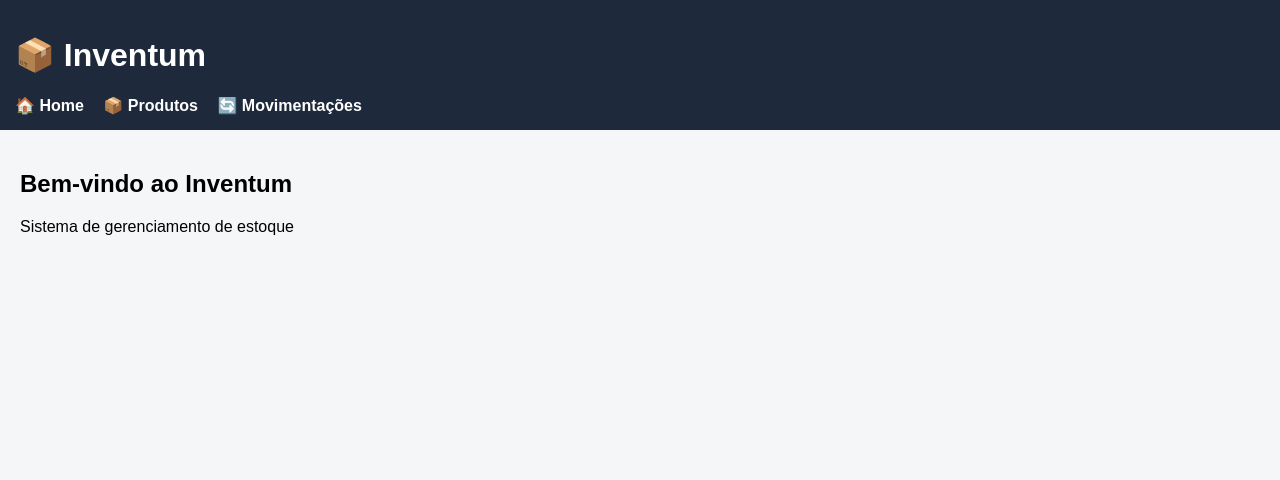
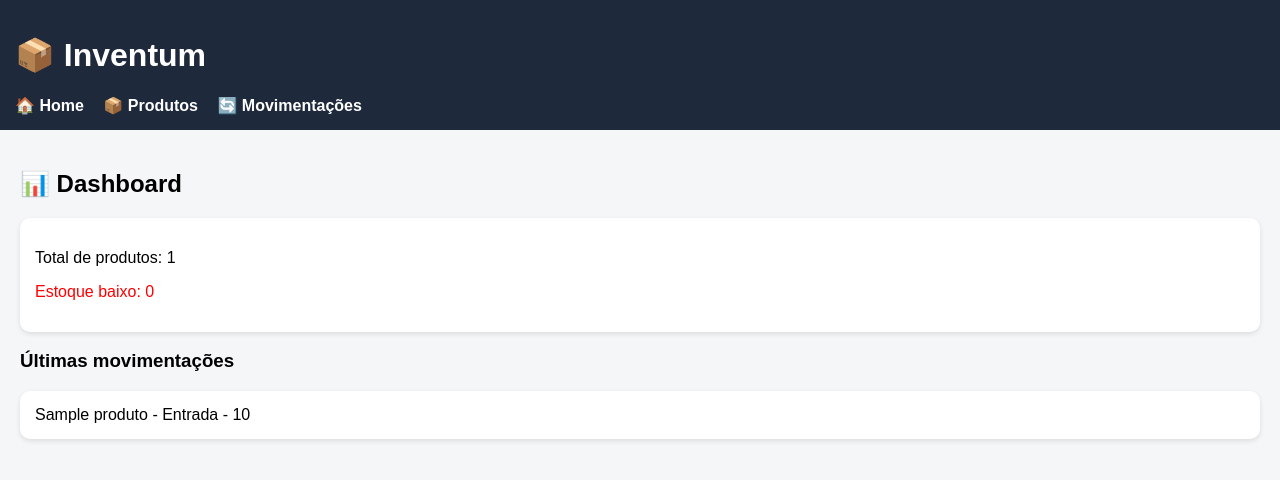
Before and after one commit to diasDev09/Inventum, a Django app: page / in a window 1280 px wide. Shown: the top 480 px of the page. Run offline with Django 5.2, Linux system fonts and the light colour scheme; tables that the repository leaves empty hold one stand-in row (values such as "Sample post").

Commit message:
refactor: aplica arquitetura em camadas com services e repositories
Refatora a aplicação separando responsabilidades entre views, services e repositories. Move lógica de negócio para services, acesso a dados para repositories e implementa dashboard em estrutura dedicada.

```diff
--- a/inventory/models/movimentacao.py
+++ b/inventory/models/movimentacao.py
@@ -15,13 +15,14 @@ class Movimentacao(models.Model):
     data = models.DateTimeField(auto_now_add=True)
 
     def save(self, *args, **kwargs):
-        estoque, created = Estoque.objects.get_or_create(produto=self.produto)
+        estoque, _ = Estoque.objects.get_or_create(produto=self.produto)
 
         if self.tipo == 'E':
-            estoque.adicionar(self.quantidade)
+            estoque.quantidade += self.quantidade
+        elif self.tipo == 'S':
+            estoque.quantidade -= self.quantidade
 
-        elif self.tipo == 'S':
-            estoque.remover(self.quantidade)
+        estoque.save()
 
         super().save(*args, **kwargs)
 
--- a/inventory/static/css/styles.css
+++ b/inventory/static/css/styles.css
@@ -54,3 +54,23 @@ nav a:hover {
 .subnav a.active {
     border-bottom: 2px solid #2563eb;
 }
+
+.card {
+    background: white;
+    padding: 15px;
+    margin-bottom: 15px;
+    border-radius: 10px;
+    box-shadow: 0 2px 5px rgba(0,0,0,0.1);
+}
+
+button {
+    background: #2563eb;
+    color: white;
+    padding: 8px 12px;
+    border: none;
+    border-radius: 6px;
+}
+
+button:hover {
+    background: #1d4ed8;
+}
--- a/inventory/templates/estoque/dashboard.html
+++ b/inventory/templates/estoque/dashboard.html
@@ -0,0 +1,20 @@
+{% extends 'base/base.html' %}
+
+{% block content %}
+
+<h2>📊 Dashboard</h2>
+
+<div class="card">
+    <p>Total de produtos: {{ total_produtos }}</p>
+    <p style="color:red;">Estoque baixo: {{ estoque_baixo }}</p>
+</div>
+
+<h3>Últimas movimentações</h3>
+
+{% for mov in movimentacoes %}
+<div class="card">
+    {{ mov.produto.nome }} - {{ mov.get_tipo_display }} - {{ mov.quantidade }}
+</div>
+{% endfor %}
+
+{% endblock %}
--- a/inventory/templates/produto/list.html
+++ b/inventory/templates/produto/list.html
@@ -10,6 +10,10 @@
     <h3>{{ produto.nome }}</h3>
     <p>Categoria: {{ produto.categoria.nome }}</p>
     <p>Preço: R$ {{ produto.preco }}</p>
+    <p>Estoque: {{ produto.estoque.quantidade }}</p>
+    {% if produto.estoque.quantidade <= 5 %}
+    <p style="color:red;">⚠️ Estoque baixo</p>
+    {% endif %}
     <a href="/produtos/update/{{ produto.id }}/">Editar</a>
     <a href="/produtos/delete/{{ produto.id }}/">Excluir</a>
 </div>
--- /dev/null
+++ b/inventory/views/dashboard_views.py
@@ -0,0 +1,11 @@
+from django.shortcuts import render
+from inventory.models import Produto, Estoque, Movimentacao
+
+def dashboard(request):
+    context = {
+        'total_produtos': Produto.objects.count(),
+        'estoque_baixo': Estoque.objects.filter(quantidade__lte=5).count(),
+        'movimentacoes': Movimentacao.objects.order_by('-data')[:5]
+    }
+
+    return render(request, 'estoque/dashboard.html', context)
--- a/inventory/views/produto_views.py
+++ b/inventory/views/produto_views.py
@@ -5,7 +5,7 @@ from inventory.forms.produto_form import ProdutoForm
 
 # Lista de produtos
 def lista_produtos(request):
-    produtos = Produto.objects.all().select_related('categoria')
+    produtos = Produto.objects.all().select_related('categoria').prefetch_related('estoque')
 
     return render(request, 'produto/list.html', {
         'produtos': produtos
--- a/stockflow/urls.py
+++ b/stockflow/urls.py
@@ -17,12 +17,14 @@ Including another URLconf
 from django.contrib import admin
 from django.urls import path
 from django.views.generic import TemplateView
+from inventory.views.dashboard_views import dashboard
 from inventory.views.produto_views import lista_produtos, update_produto, create_produto, delete_produto
 from inventory.views.movimentacao_views import entrada_produto, saida_produto, historico_movimentacoes
 
 
 urlpatterns = [
     path('admin/', admin.site.urls),
+    path('', dashboard, name='home'),
     path('', TemplateView.as_view(template_name="base/base.html"), name='home'),
     path('produtos/', lista_produtos, name='lista_produtos'),
     path('produtos/update/<int:id>/', update_produto, name='update_produto'),
```
Also changed, not shown: inventory/views/home_views.py (+10 -1 lines), inventory/views/movimentacao_views.py (+8 -5 lines).
